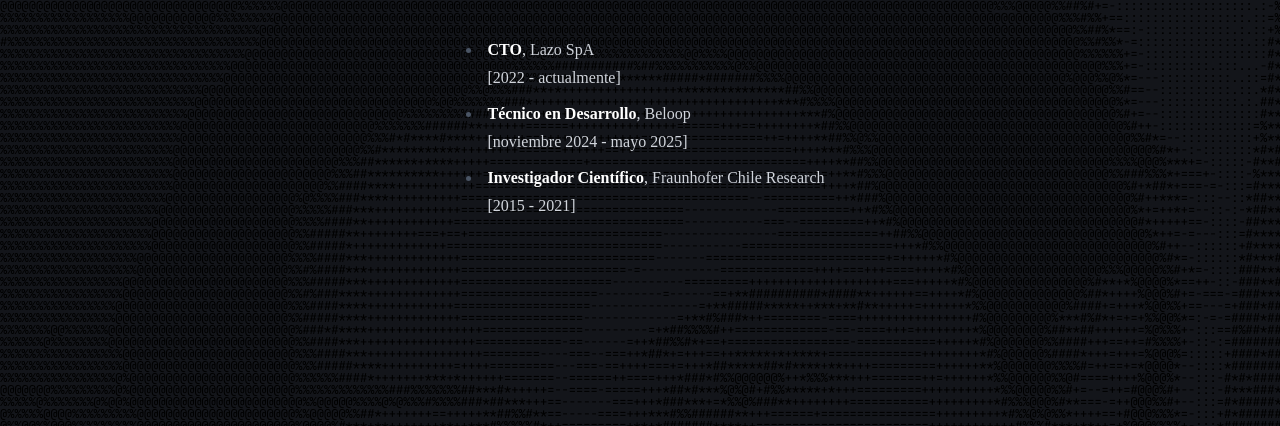
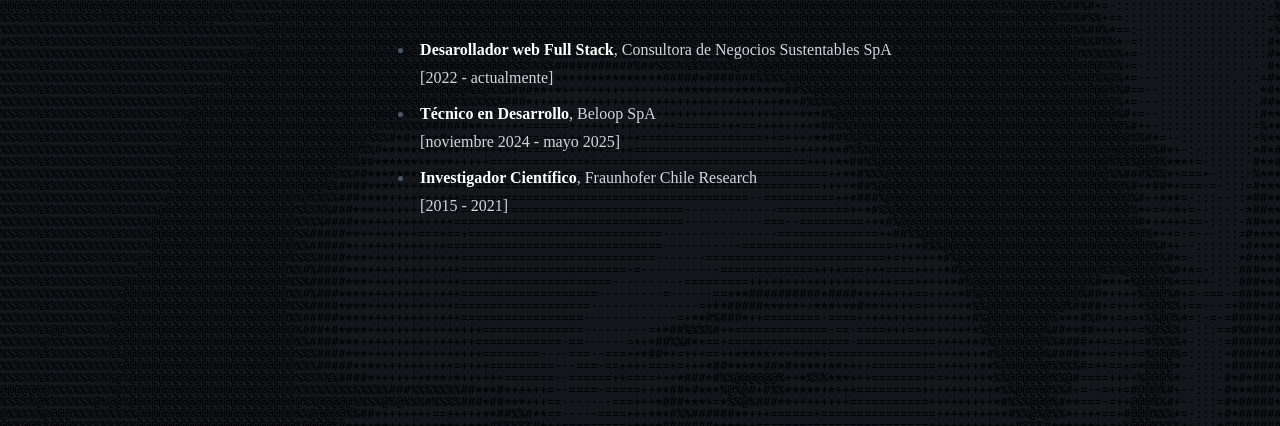
Before and after one commit to Felipeazs/portfolio, an Astro site: page /experiencias in a window 1280 px wide. Shown: the part 374-800 px from the top of the page. Built offline with nearby package versions, Linux system fonts and the light colour scheme; Astro itself is replaced by a stand-in of ours; a web font is replaced by a local one.

Commit message:
update: experiencia

```diff
--- a/src/content/items/experiencias.md
+++ b/src/content/items/experiencias.md
@@ -2,6 +2,6 @@
 title: Experiencia
 ---
 
-- **CTO**, Lazo SpA </br> [2022 - actualmente]
-- **Técnico en Desarrollo**, Beloop </br> [noviembre 2024 - mayo 2025]
+- **Desarollador web Full Stack**, Consultora de Negocios Sustentables SpA </br> [2022 - actualmente]
+- **Técnico en Desarrollo**, Beloop SpA </br> [noviembre 2024 - mayo 2025]
 - **Investigador Científico**, Fraunhofer Chile Research </br> [2015 - 2021]
--- a/src/layouts/Layout.astro
+++ b/src/layouts/Layout.astro
@@ -49,7 +49,7 @@
 				title="Descargar Curriculum"
 				target="_blank"
 				rel="noopener noreferrer"
-				class="inline-flex items-center justify-center gap-2 rounded-lg border border-white bg-transparent px-4 py-2 text-center font-bold text-balance text-white transition duration-200 ease-in-out hover:scale-105 hover:cursor-pointer hover:border-rose-600 hover:bg-rose-400 active:bg-gray-600 hover:text-[#333]"
+				class="inline-flex items-center justify-center gap-2 rounded-lg border border-white bg-transparent px-4 py-2 text-center font-bold text-balance text-white transition duration-200 ease-in-out hover:scale-105 hover:cursor-pointer hover:border-rose-600 hover:bg-rose-400 hover:text-[#333] active:bg-gray-600"
 				>{(<Download />)} <span class="hidden md:inline">descargar cv</span></a
 			>
 		</header>
```
